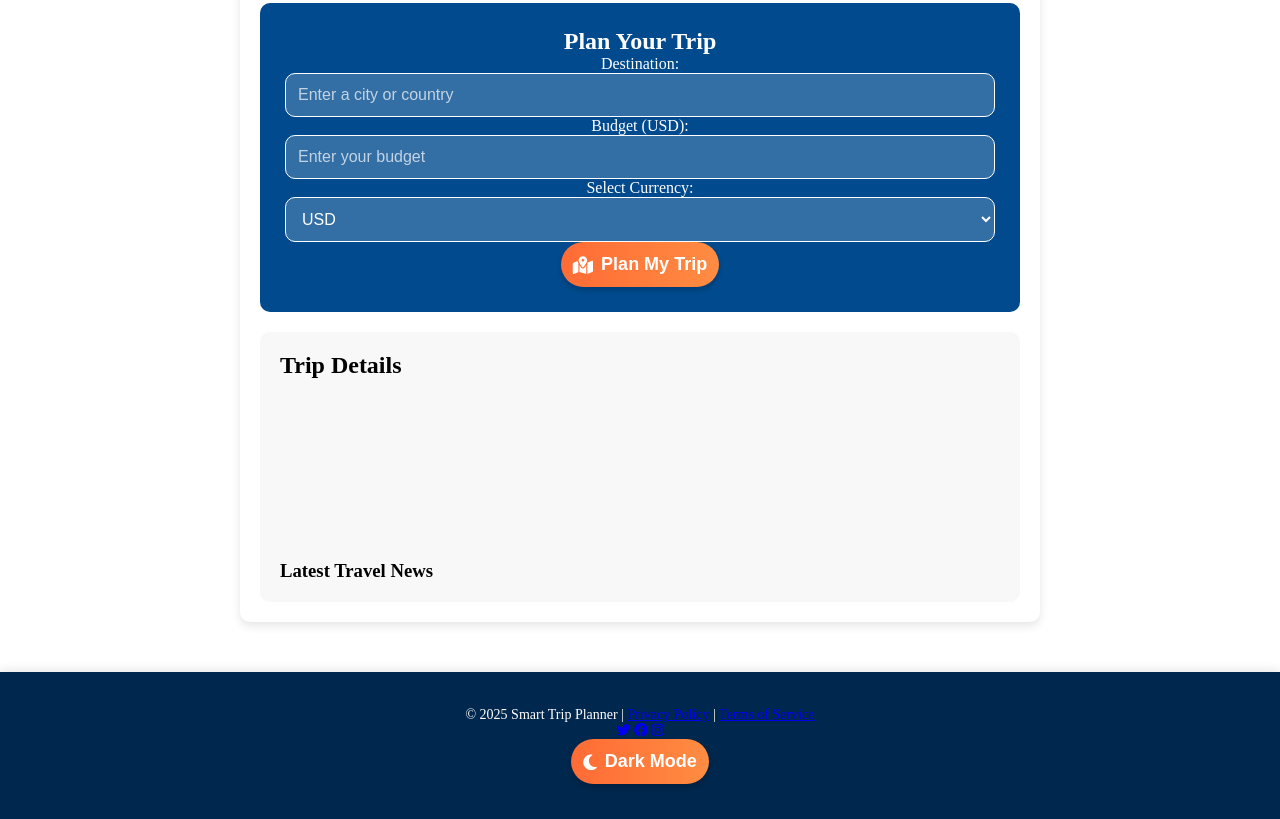
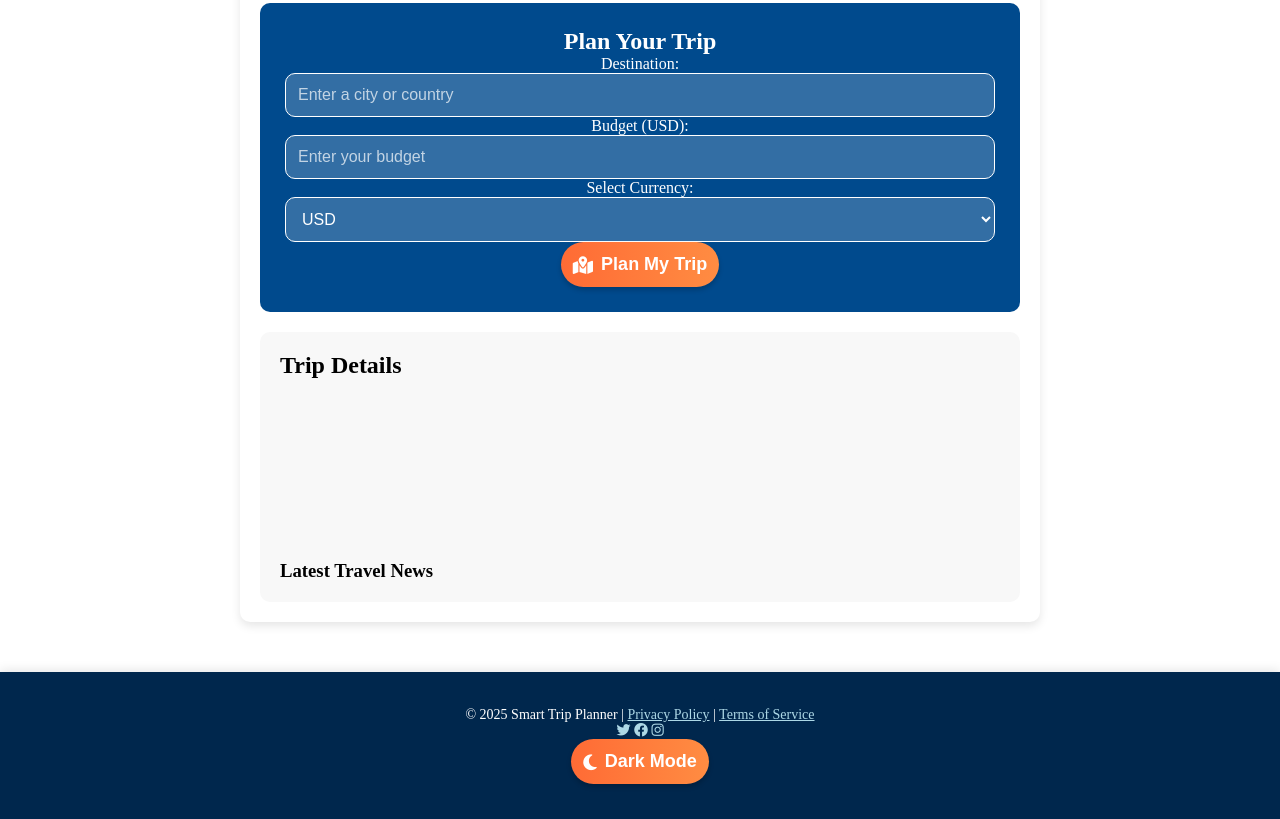
Before and after one commit to aaron-lopez22/my-final-project, a website with bundled scripts: page index.html in a window 1280 px wide. Shown: the part 432-1251 px from the top of the page. Built offline with nearby package versions, Linux system fonts and the light colour scheme; no server answers.

Commit message:
footerlinkupdate

```diff
--- a/assets/styles/styles.css
+++ b/assets/styles/styles.css
@@ -470,6 +470,9 @@ button:hover {
     text-decoration: none;
     margin: 0 10px;
 }
+a {
+    color: lightblue;
+}
 
 .footer-social img {
     width: 24px;
```
